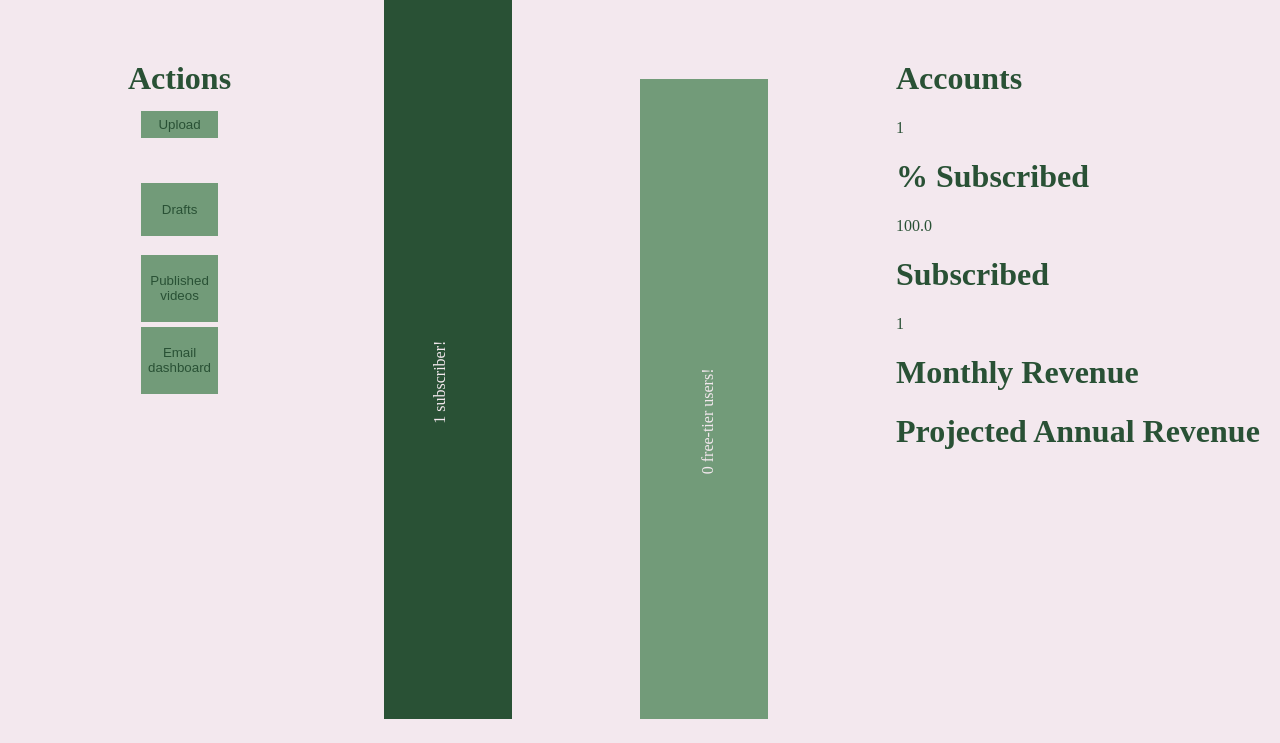
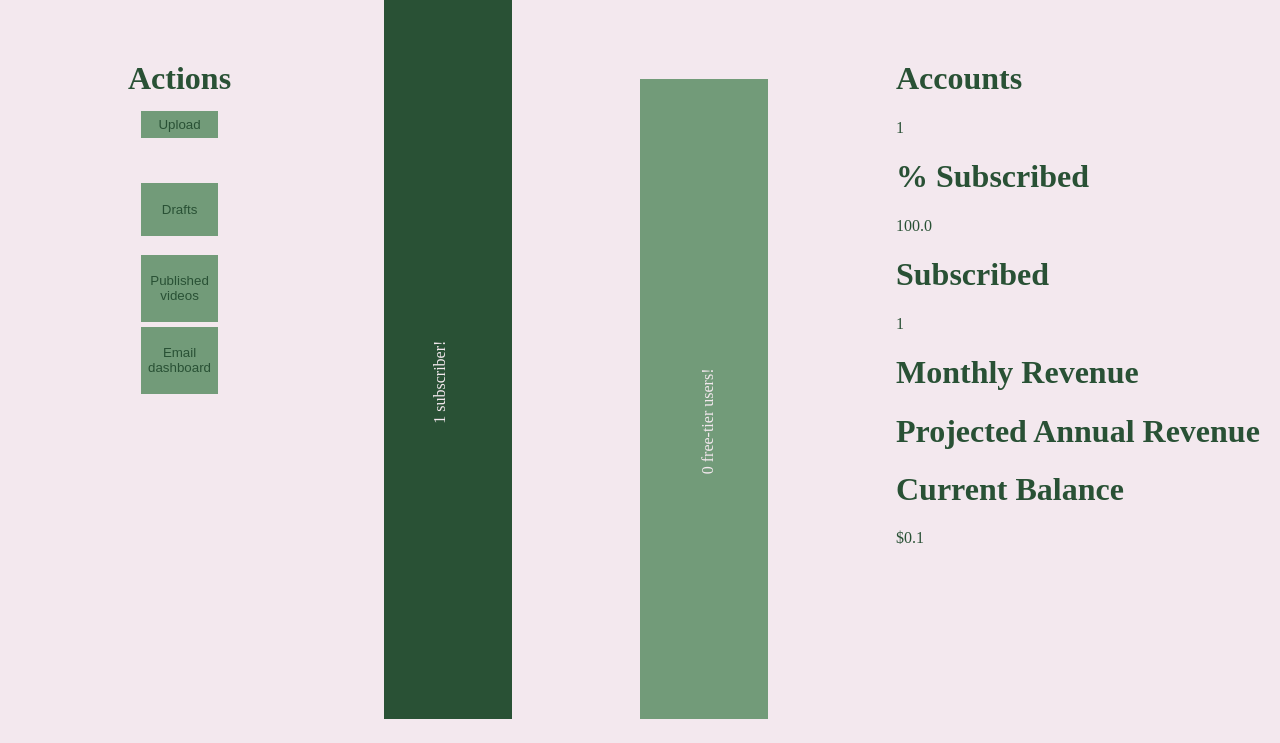
Before and after one commit to ShayanBahrainy/Scenes, a Python web app: template templates/admin_dashboard.html in a window 1280 px wide. Shown: the part 41-784 px from the top of the page. Run offline with Jinja, Linux system fonts and the light colour scheme; the template is opened without the code that fills it: most values are stand-ins (such as "Sample title", 1, 10 or a date in 2020).

Commit message:
Add current balance to dashboard

```diff
--- a/main.py
+++ b/main.py
@@ -328,10 +328,9 @@ def admin_dashboard():
     if admin_auth(request, ADMIN_EMAIL):
         num_accounts = db.session.query(Account).count()
         num_subscribers = db.session.query(Account).filter(Account.subscription_status == SubscriptionStatus.PLUS).count()
-        #num_accounts = 50
-        #num_subscribers = 25
         plus_price = stripe.Price.retrieve(SCENERY_PLUS_ID)["unit_amount"]
-        return render_template("admin_dashboard.html", num_accounts=num_accounts, num_subscribers=num_subscribers, plus_price=plus_price)
+        current_balance = stripe.Balance.retrieve()["available"][0]["amount"]
+        return render_template("admin_dashboard.html", num_accounts=num_accounts, num_subscribers=num_subscribers, plus_price=plus_price, current_balance=current_balance)
     return abort(401)
 
 @app.route("/admin/upload/", methods=["GET", "POST"])
--- a/static/index.css
+++ b/static/index.css
@@ -94,7 +94,7 @@
     background-color: var(--secondary-color);
     color: var(--tint-color);
     width: 100%;
-    height: 5%;
+    height: 10%;
     z-index: 1;
 }
 
--- a/templates/admin_dashboard.html
+++ b/templates/admin_dashboard.html
@@ -26,6 +26,8 @@
             <p>{{(num_subscribers * plus_price)/100 | round(2)}}</p>
             <h1 class="annual-rev">Projected Annual Revenue</h1>
             <p>{{(num_subscribers * plus_price * 12)/100 | round(2)}}</p>
+            <h1 class="current-bal">Current Balance</h1>
+            <p>${{current_balance/100 | round(2)}}</p>
         </div>
         <div class="action-section">
             <h1>Actions</h1>
```
